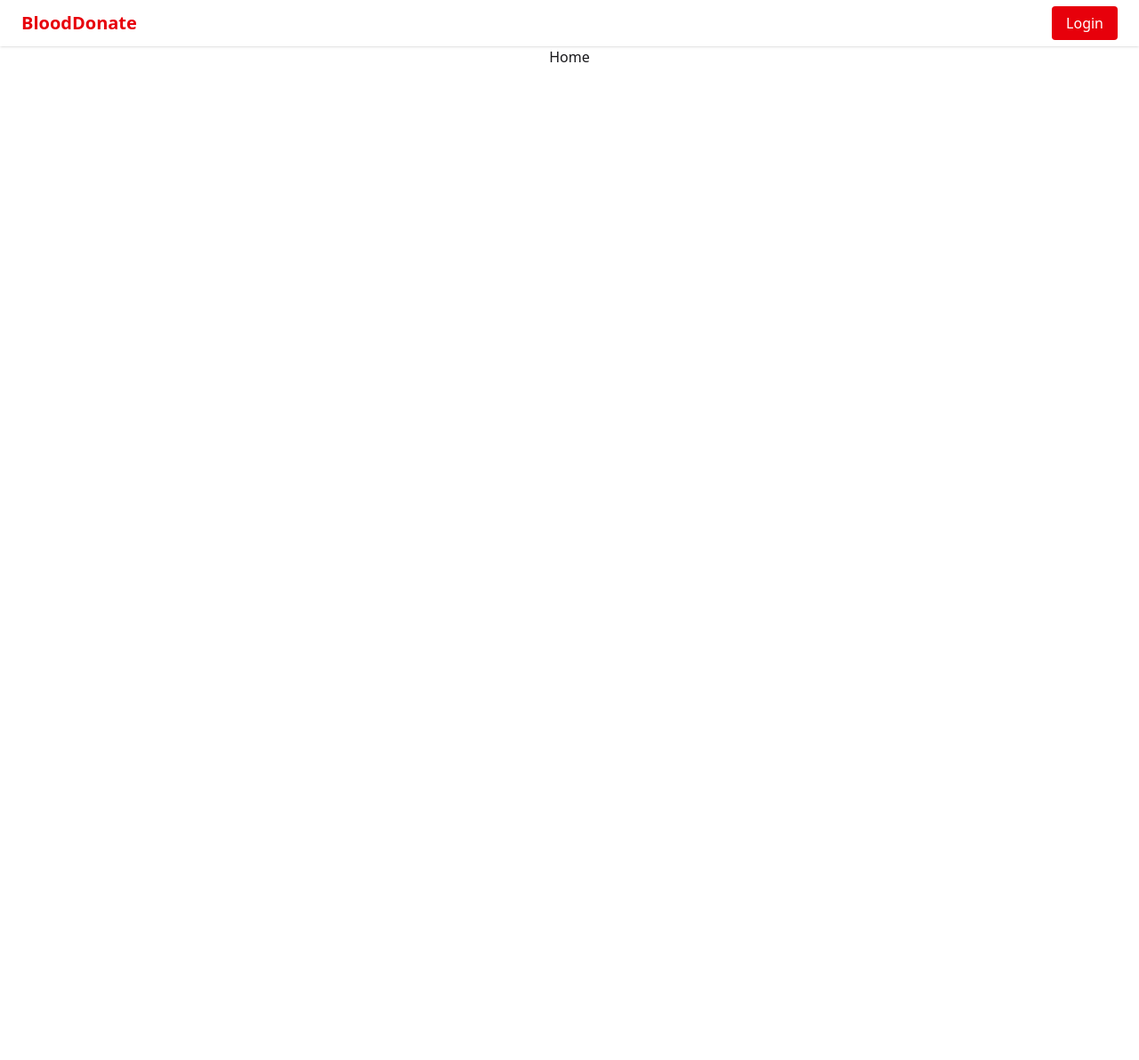
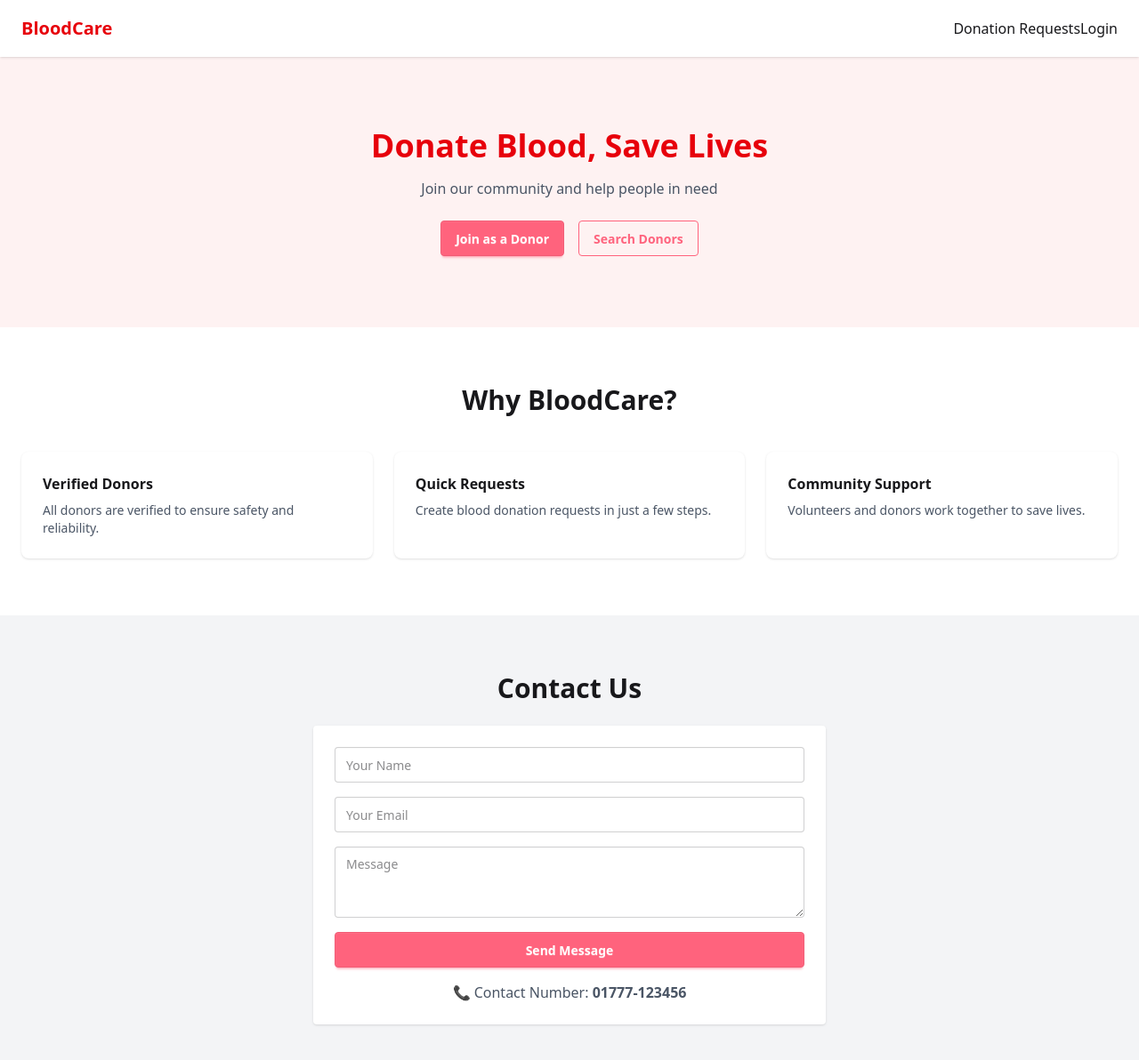
Before and after one commit to readwanul390/bloodDonation-frontside, a React (Vite) app: page / in a window 1280 px wide. Shown: the top 1192 px of the page at 89% size. Before the commit the page ends 800 px from the top, so only its background shows below. Built offline with nearby package versions, Linux system fonts and the light colour scheme; no server answers.

Commit message:
add navbar and home page

```diff
--- a/src/Pages/Home.jsx
+++ b/src/Pages/Home.jsx
@@ -1,11 +1,101 @@
-import React from 'react';
+import { useNavigate } from "react-router-dom";
 
-function Home() {
+const Home = () => {
+  const navigate = useNavigate();
+
   return (
-    <div className="text-center">
-      Home
+    <div>
+      {/* ===== BANNER ===== */}
+      <section className="bg-red-50 py-20 text-center">
+        <h1 className="text-4xl font-bold mb-4 text-red-600">
+          Donate Blood, Save Lives
+        </h1>
+        <p className="mb-6 text-gray-600">
+          Join our community and help people in need
+        </p>
+
+        <div className="flex justify-center gap-4">
+          <button
+            className="btn btn-error text-white"
+            onClick={() => navigate("/register")}
+          >
+            Join as a Donor
+          </button>
+
+          <button
+            className="btn btn-outline btn-error"
+            onClick={() => navigate("/donation-requests")}
+          >
+            Search Donors
+          </button>
+        </div>
+      </section>
+
+      {/* ===== FEATURED SECTION ===== */}
+      <section className="py-16 px-6">
+        <h2 className="text-3xl font-bold text-center mb-10">
+          Why BloodCare?
+        </h2>
+
+        <div className="grid md:grid-cols-3 gap-6">
+          <div className="card bg-base-100 shadow p-6">
+            <h3 className="font-semibold mb-2">Verified Donors</h3>
+            <p className="text-sm text-gray-600">
+              All donors are verified to ensure safety and reliability.
+            </p>
+          </div>
+
+          <div className="card bg-base-100 shadow p-6">
+            <h3 className="font-semibold mb-2">Quick Requests</h3>
+            <p className="text-sm text-gray-600">
+              Create blood donation requests in just a few steps.
+            </p>
+          </div>
+
+          <div className="card bg-base-100 shadow p-6">
+            <h3 className="font-semibold mb-2">Community Support</h3>
+            <p className="text-sm text-gray-600">
+              Volunteers and donors work together to save lives.
+            </p>
+          </div>
+        </div>
+      </section>
+
+      {/* ===== CONTACT US ===== */}
+      <section className="bg-gray-100 py-16 px-6">
+        <h2 className="text-3xl font-bold text-center mb-6">
+          Contact Us
+        </h2>
+
+        <div className="max-w-xl mx-auto bg-white p-6 shadow rounded">
+          <form className="space-y-4">
+            <input
+              type="text"
+              placeholder="Your Name"
+              className="input input-bordered w-full"
+            />
+            <input
+              type="email"
+              placeholder="Your Email"
+              className="input input-bordered w-full"
+            />
+            <textarea
+              placeholder="Message"
+              className="textarea textarea-bordered w-full"
+            ></textarea>
+
+            <button className="btn btn-error w-full text-white">
+              Send Message
+            </button>
+          </form>
+
+          <p className="text-center mt-4 text-gray-600">
+            📞 Contact Number: <strong>01777-123456</strong>
+          </p>
+        </div>
+      </section>
     </div>
   );
-}
+};
 
 export default Home;
--- a/src/components/Navbar.jsx
+++ b/src/components/Navbar.jsx
@@ -1,36 +1,56 @@
-import { Link } from "react-router-dom";
+import { Link, NavLink } from "react-router-dom";
 import { useContext } from "react";
 import { AuthContext } from "../providers/AuthProvider";
 
 const Navbar = () => {
-  const { user, logoutUser } = useContext(AuthContext);
+  const { user, logOut } = useContext(AuthContext);
 
   return (
-    <nav className="bg-white shadow px-6 py-3 flex justify-between items-center">
+    <div className="navbar bg-white shadow px-6">
       {/* Logo */}
-      <Link to="/" className="text-xl font-bold text-red-600">
-        BloodDonate
-      </Link>
+      <div className="flex-1">
+        <Link to="/" className="text-xl font-bold text-red-600">
+          BloodCare
+        </Link>
+      </div>
 
+      {/* Menu */}
+      <div className="flex-none gap-4 items-center">
+        <NavLink to="/donation-requests">Donation Requests</NavLink>
 
-      <div>
         {!user ? (
-          <Link
-            to="/login"
-            className="px-4 py-2 bg-red-600 text-white rounded hover:bg-red-700"
-          >
-            Login
-          </Link>
+          <>
+            <NavLink to="/login">Login</NavLink>
+          </>
         ) : (
-          <button
-            onClick={logoutUser}
-            className="px-4 py-2 bg-gray-800 text-white rounded hover:bg-gray-900 cursor-pointer"
-          >
-            Logout
-          </button>
+          <>
+            <NavLink to="/funding">Funding</NavLink>
+
+            {/* Avatar Dropdown */}
+            <div className="dropdown dropdown-end">
+              <label tabIndex={0} className="btn btn-ghost btn-circle avatar">
+                <img
+                  src={user.photoURL}
+                  className="w-10 rounded-full"
+                />
+              </label>
+
+              <ul
+                tabIndex={0}
+                className="menu dropdown-content mt-3 p-2 shadow bg-base-100 rounded-box w-40"
+              >
+                <li>
+                  <NavLink to="/dashboard">Dashboard</NavLink>
+                </li>
+                <li>
+                  <button onClick={logOut}>Logout</button>
+                </li>
+              </ul>
+            </div>
+          </>
         )}
       </div>
-    </nav>
+    </div>
   );
 };
 
--- a/src/routes/VolunteerRoute.jsx
+++ b/src/routes/VolunteerRoute.jsx
@@ -25,12 +25,11 @@ const VolunteerRoute = ({ children }) => {
     return <p className="text-center mt-10">Checking permission...</p>;
   }
 
-  // ✅ Only volunteer allowed
   if (user && role === "volunteer") {
     return children;
   }
 
-  // ❌ Others redirected to dashboard home
+
   return <Navigate to="/dashboard" state={{ from: location }} replace />;
 };
 
```
